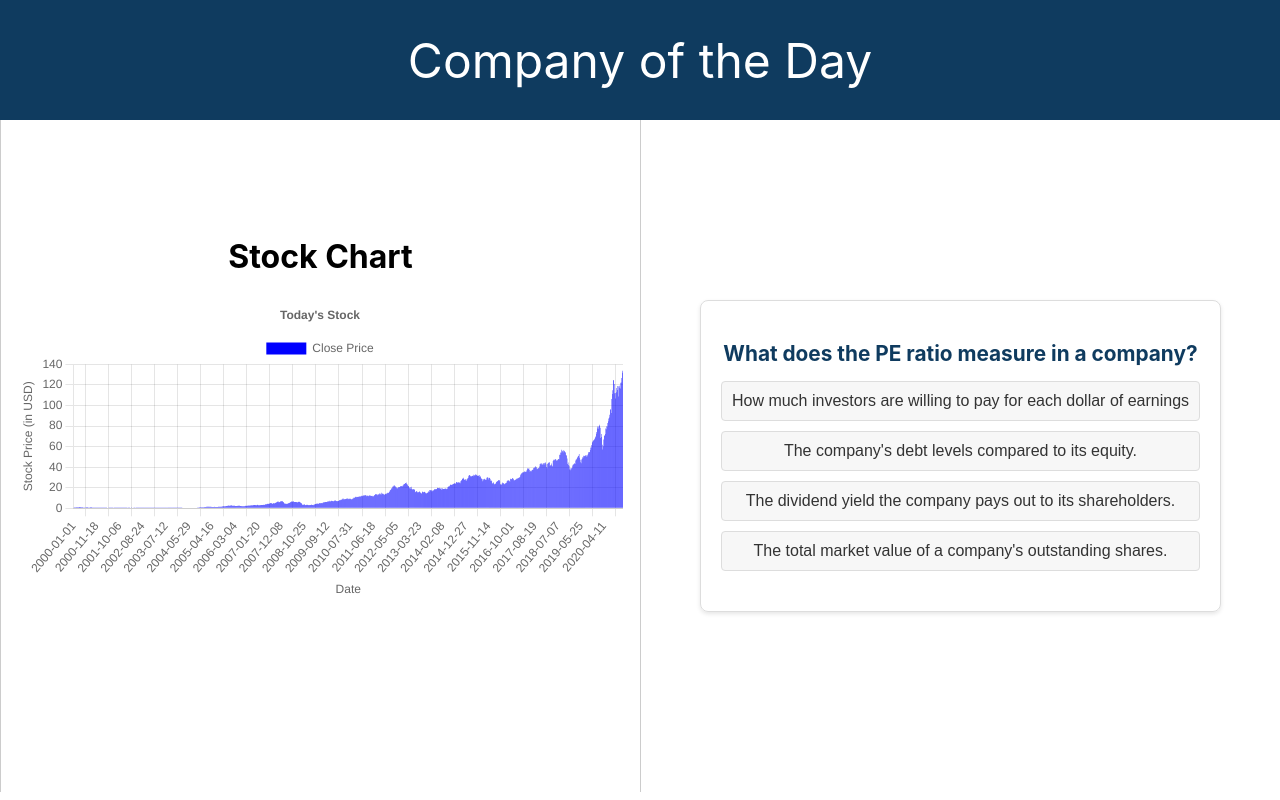
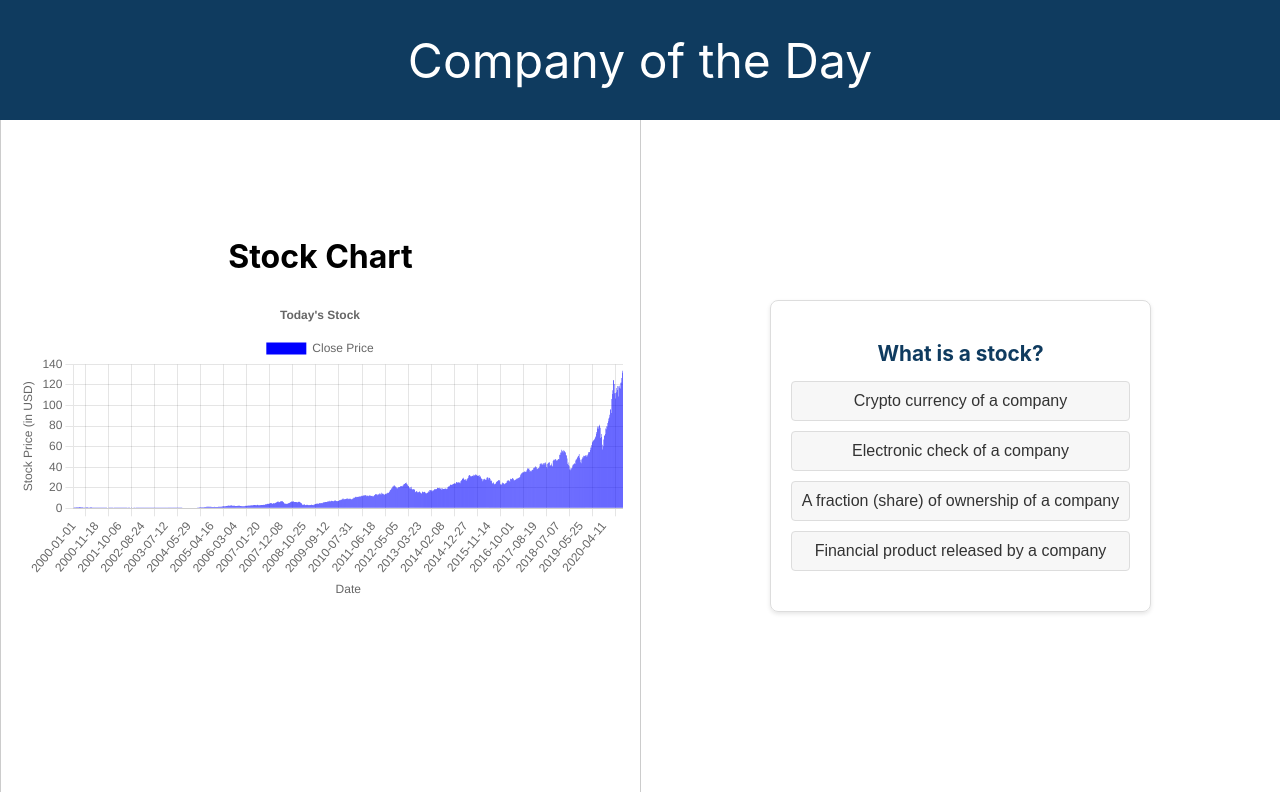
Before and after one commit to Alhareth27/Comp225, a React (Create React App) app in the folder my-react-app/: page / in a window 1280 px wide. Built offline with nearby package versions, Linux system fonts and the light colour scheme.

Commit message:
add questions

```diff
--- a/my-react-app/src/components/Quiz/Quiz.js
+++ b/my-react-app/src/components/Quiz/Quiz.js
@@ -4,6 +4,18 @@ import { Tooltip } from '../Tooltip/Tooltip';
 import "./quiz.css";
 
 const questions = [
+  {
+    question: "What is a stock?",
+    options: ["Crypto currency of a company", "Electronic check of a company", "A fraction (share) of ownership of a company", "Financial product released by a company"],
+    correctAnswer: "A fraction (share) of ownership of a company",
+    explanation: "Stocks consist of all the shares by which ownership of a company is divided."
+  },
+  {
+    question: "On a stock exchange, what kind of company are you allowed to invest in?",
+    options: ["Private", "Public", "Non-Profit", "Fraudulent"],
+    correctAnswer: "Public",
+    explanation: "A stock exchange is essentially a virtual marketplace where you can sell and buy stocks of various public companies"
+  },
   {
     question: "What does the PE ratio measure in a company?",
     options: ["How much investors are willing to pay for each dollar of earnings", "The company's debt levels compared to its equity.", "The dividend yield the company pays out to its shareholders.", "The total market value of a company's outstanding shares."],
@@ -22,6 +34,7 @@ const questions = [
     correctAnswer: "Market correlation",
     explanation: "The beta of a company measures the volatility of its stock price relative to the overall market, indicating how much the stock price is expected to change compared to market movements."
   }
+
 ];
 
 const Quiz = () => {
```
